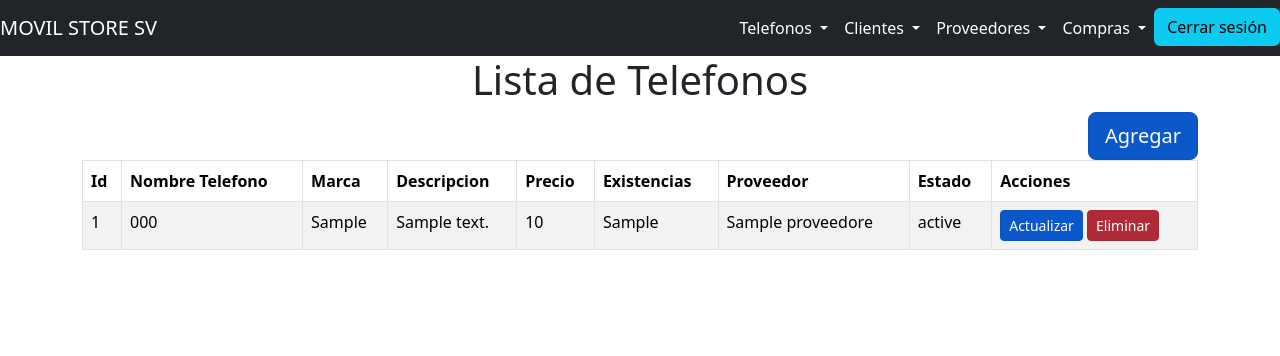
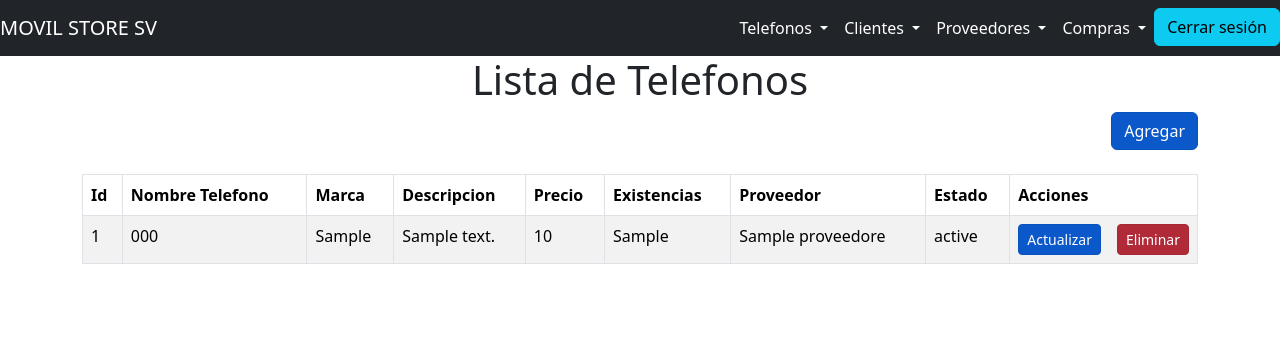
Before and after one commit to MiguelZelaya5/App_flask_mysql, a Flask app: page / in a window 1280 px wide. Shown: the top 356 px of the page. Run offline with Flask 3, Linux system fonts and the light colour scheme; tables that the repository leaves empty or names only in its code hold one stand-in row (values such as "Sample post"); some libraries are stand-ins or nearby versions.

Commit message:
tabla avance

```diff
--- a/templates/tablatelefonos.html
+++ b/templates/tablatelefonos.html
@@ -9,9 +9,10 @@ Tabla telefonos
 		<div class="col-md-12 text-center"><h1>Lista de Telefonos</h1></div>
 	</div>
 	<div class="d-flex justify-content-end">
-		<a href="{{url_for('formularioagregartelefono')}}" class="btn btn-primary btn-lg active ml-auto" role="button" aria-pressed="true">Agregar</a>
+		<a href="{{url_for('formularioagregartelefono')}}" class="btn btn-primary btn-md active ml-auto" role="button" aria-pressed="true">Agregar</a>
+
 	</div>
-
+	<br />
 	<table class="table table-hover table-striped table-bordered" id="example">
 		<thead style="background-color: rgb(202, 199, 194); color: #121213;">
 			<th>Id</th>
@@ -35,14 +36,16 @@ Tabla telefonos
 				<td>{{tablatelefono[5]}}</td>
 				<td>{{tablatelefono[6]}}</td>
 				<td>{{tablatelefono[7]}}</td>
-				<td>
+				<td class="col-sm-2">
 					<!--<button href="/{{ tablatelefono.id_telefono}}/agregartelefonos">Agregar</button>
 					<button href="/{{ tablatelefono.id_telefono}}/actualizar_telefono">Actualizar</button>
 					<button href="/{{ tablatelefono.id_telefono}}/eliminar_telefono">Eliminar</button>-->
 
-
-					<a href="{{url_for('formularioagregartelefono')}}" class="btn btn-primary btn-sm active"> Actualizar</a>
-					<a href="/{{ tablatelefono.id_telefono}}/eliminar_telefono" class="btn btn-danger btn-sm active"> Eliminar </a>
+					<div class="d-flex justify-content-center">
+						<a href="{{url_for('formularioagregartelefono')}}" class="btn btn-primary btn-sm active"> Actualizar</a>
+						<div class="mx-2"></div>
+						<a href="/{{ tablatelefono.id_telefono}}/eliminar_telefono" class="btn btn-danger btn-sm active"> Eliminar </a>
+					</div>
 
 
 				</td>
```
